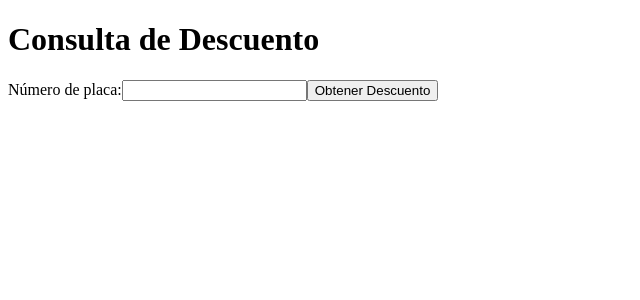
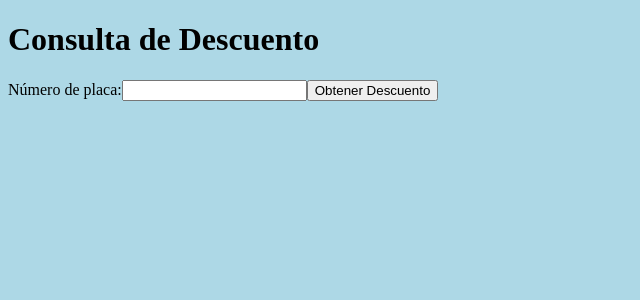
Before and after one commit to AlexisZS/angular-demo-abel, an Angular app: page / in a window 1280 px wide. Shown: the top 300 px of the page, without its empty margins (0-640 px from the left). Built offline with nearby package versions, Linux system fonts and the light colour scheme.

Commit message:
css base

```diff
--- a/src/app/app.component.css
+++ b/src/app/app.component.css
@@ -0,0 +1,3 @@
+body {
+    background-color: lightblue;
+}
--- a/src/app/main-page/main-page.component.css
+++ b/src/app/main-page/main-page.component.css
@@ -0,0 +1,3 @@
+body {
+    background-color: lightblue;
+}
--- a/src/styles.css
+++ b/src/styles.css
@@ -1 +1,3 @@
-/* You can add global styles to this file, and also import other style files */
+body {
+    background-color: lightblue;
+}
```
